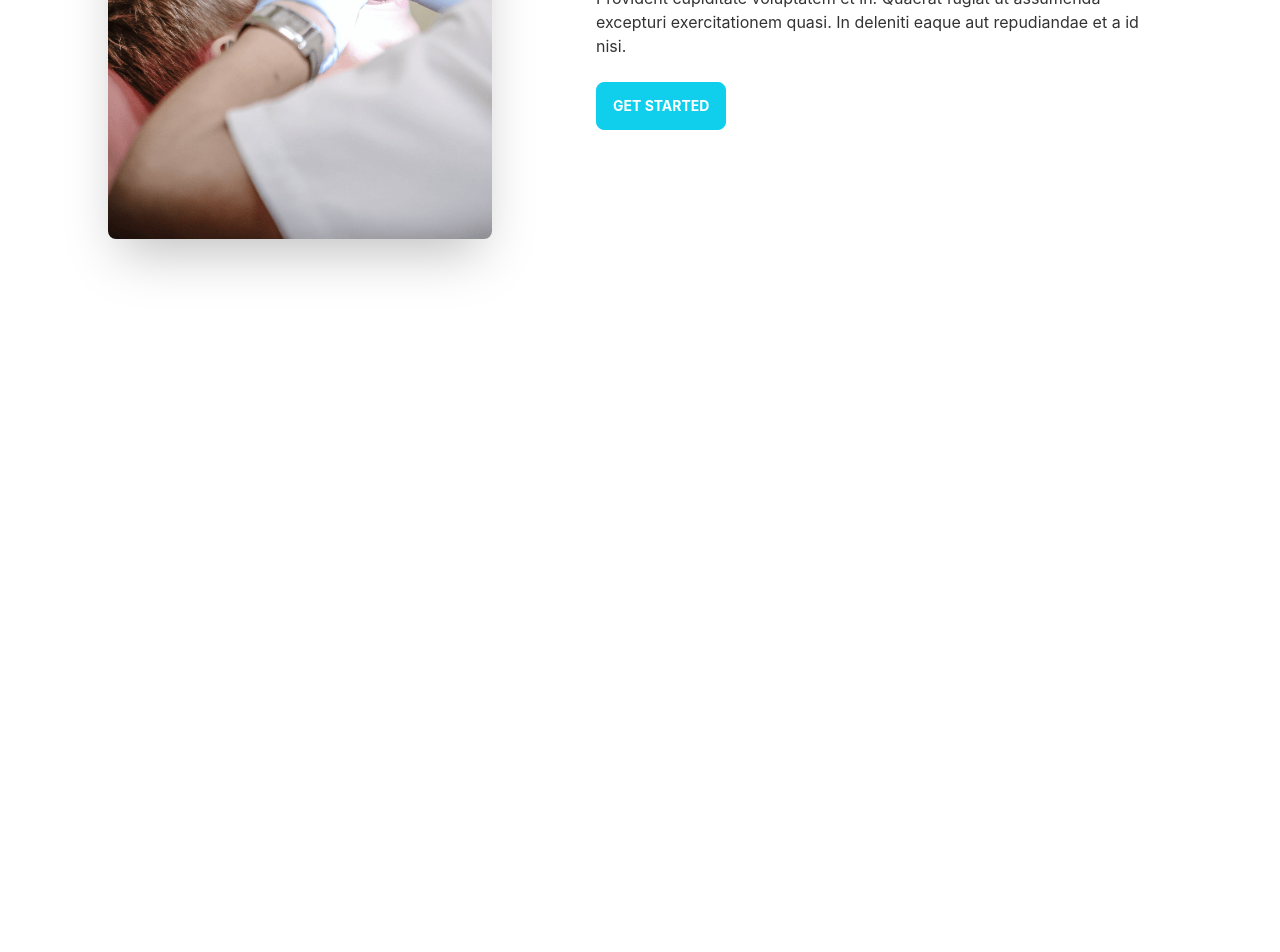
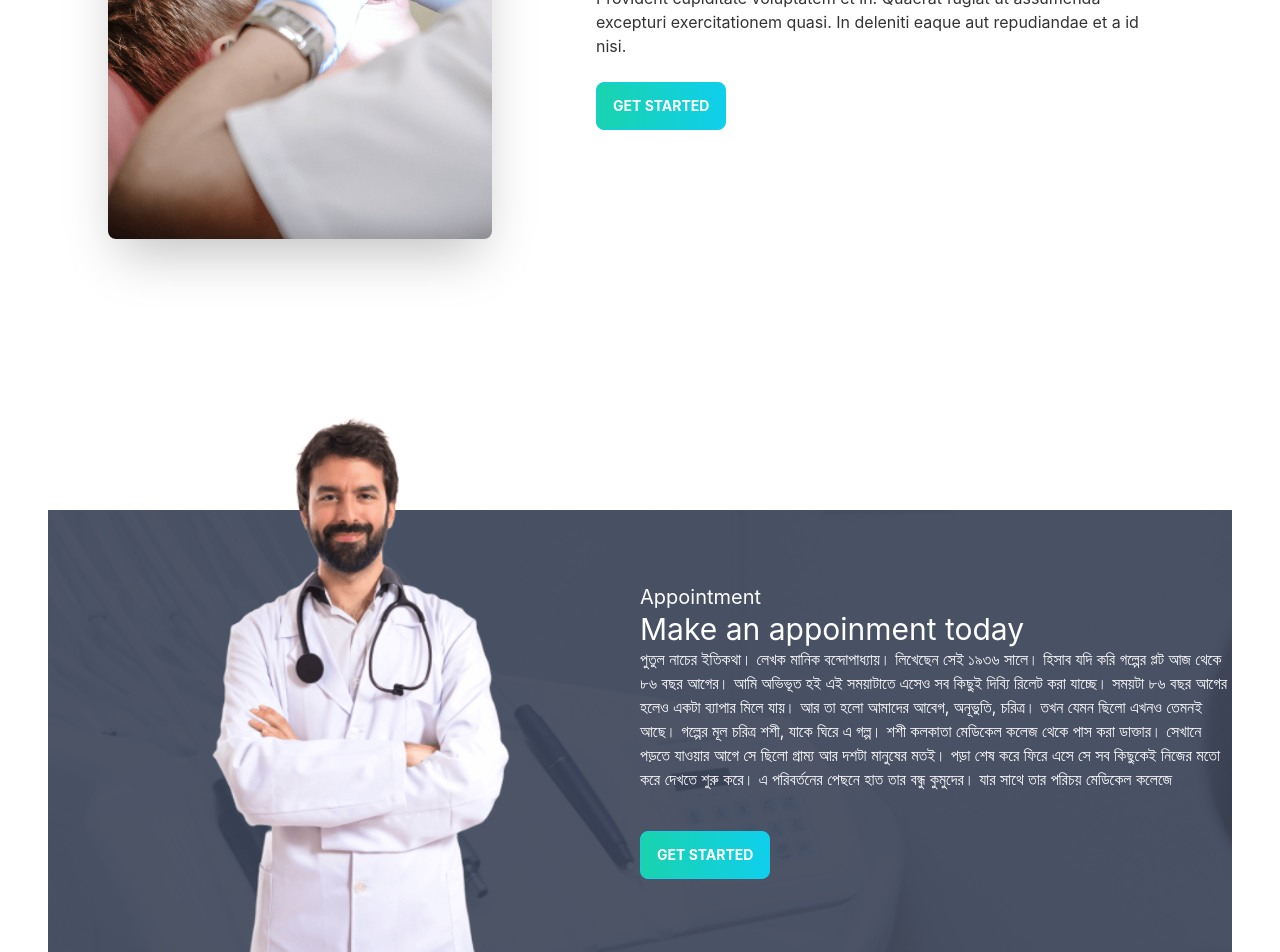
Before and after one commit to osamabinsayeed/doctor-s-portal-client, a React (Create React App) app: page / in a window 1280 px wide. Shown: the part 1693-2645 px from the top of the page. Before the commit the page ends 2203 px from the top, so only its background shows below. Built offline with nearby package versions, Linux system fonts and the light colour scheme; the HTML template or start-up script is replaced by a standard one.

Commit message:
sections added

```diff
--- a/src/Pages/Home/Banner.js
+++ b/src/Pages/Home/Banner.js
@@ -1,5 +1,6 @@
 import React from 'react';
 import chair from '../../assets/images/chair.png'
+import PrimaryButton from '../Shared/PrimaryButton';
 const Banner = () => {
     return (
 <div className="hero mt-10 mb-10">
@@ -8,10 +9,7 @@ const Banner = () => {
     <div className='lg:w-1/2 '>
       <h1 className="text-5xl font-bold">Your New Smile Starts Here</h1>
       <p className="py-6">Provident cupiditate voluptatem et in. Quaerat fugiat ut assumenda excepturi exercitationem quasi. In deleniti eaque aut repudiandae et a id nisi.</p>
-      <button
-        className="btn btn-primary font-bold text-white bg-gradient-to-r from-secondary to-primary">
-          Get Started
-      </button>
+      <PrimaryButton>Get Sterted</PrimaryButton>
     </div>
   </div>
 </div>
--- a/src/Pages/Home/Home.js
+++ b/src/Pages/Home/Home.js
@@ -2,12 +2,14 @@ import React from 'react';
 import Banner from './Banner';
 import Info from './Information/Info';
 import Services from './Information/Services';
+import MakeAppointment from './MakeAppointment';
 const Home = () => {
     return (
         <div className='px-12'>
             <Banner></Banner>
             <Info></Info>
             <Services></Services>
+            <MakeAppointment></MakeAppointment>
         </div>
     );
 };
--- a/src/Pages/Home/Information/DentalCare.js
+++ b/src/Pages/Home/Information/DentalCare.js
@@ -1,5 +1,6 @@
 import React from 'react';
 import image from '../../../assets/images/treatment.png';
+import PrimaryButton from '../../Shared/PrimaryButton';
 
 const DentalCare = () => {
     return (
@@ -9,7 +10,7 @@ const DentalCare = () => {
                 <div className='lg:w-1/2'>
                     <h1 className="text-5xl font-bold">Exceptional Dental Care, on Your Terms</h1>
                     <p className="py-6">Provident cupiditate voluptatem et in. Quaerat fugiat ut assumenda excepturi exercitationem quasi. In deleniti eaque aut repudiandae et a id nisi.</p>
-                    <button className="btn btn-primary font-bold text-white">Get Started</button>
+                    <PrimaryButton>Get Started</PrimaryButton>
                 </div>
             </div>
         </div>
--- /dev/null
+++ b/src/Pages/Home/MakeAppointment.js
@@ -0,0 +1,30 @@
+import React from 'react';
+import doctor from '../../assets/images/doctor.png';
+import appointment from '../../assets/images/appointment.png';
+import PrimaryButton from '../Shared/PrimaryButton';
+
+const MakeAppointment = () => {
+    return (
+        <section style={{
+            background: `url(${appointment})`
+        }}
+            className='flex justify-center items-center'>
+            <div className='flex-1 w-100 hidden lg:block'>
+                <img src={doctor} className ="mt-[-150px]"></img>
+            </div>
+            <div className='flex-1'>
+                <h3 className='text-xl text-primary text-white'>Appointment</h3>
+                <h2 className='text-3xl text-white'>Make an appoinment today</h2>
+                <p className='text-white'>পুতুল নাচের ইতিকথা।  লেখক মানিক বন্দোপাধ্যায়। লিখেছেন সেই ১৯৩৬ সালে। হিসাব যদি করি গল্পের প্লট আজ থেকে ৮৬ বছর আগের। আমি অভিভূত হই এই সময়াটাতে এসেও সব কিছুই দিব্যি রিলেট করা যাচ্ছে। সময়টা ৮৬ বছর আগের হলেও একটা ব্যাপার মিলে যায়। আর তা হলো আমাদের আবেগ, অনূভুতি,  চরিত্র। তখন যেমন ছিলো এখনও তেমনই আছে।
+                    গল্পের মূল চরিত্র শশী, যাকে ঘিরে এ গল্প। শশী কলকাতা মেডিকেল কলেজ থেকে পাস করা ডাক্তার। সেখানে পড়তে যাওয়ার আগে সে ছিলো গ্রাম্য আর দশটা মানুষের মতই। পড়া শেষ করে ফিরে এসে সে সব কিছুকেই নিজের মতো করে দেখতে শুরু করে। এ পরিবর্তনের পেছনে হাত তার বন্ধু কুমুদের। যার সাথে তার পরিচয় মেডিকেল কলেজে
+                </p>
+                <div className='mt-10'>
+                    <PrimaryButton>Get Started</PrimaryButton>
+                </div>
+
+            </div>
+        </section>
+    );
+};
+
+export default MakeAppointment;
--- /dev/null
+++ b/src/Pages/Shared/PrimaryButton.js
@@ -0,0 +1,12 @@
+import React from 'react';
+
+const PrimaryButton = ({children}) => {
+    return (
+        <button
+        className="btn btn-primary font-bold text-white bg-gradient-to-r from-secondary to-primary">
+          {children}
+      </button>
+    );
+};
+
+export default PrimaryButton;
```
